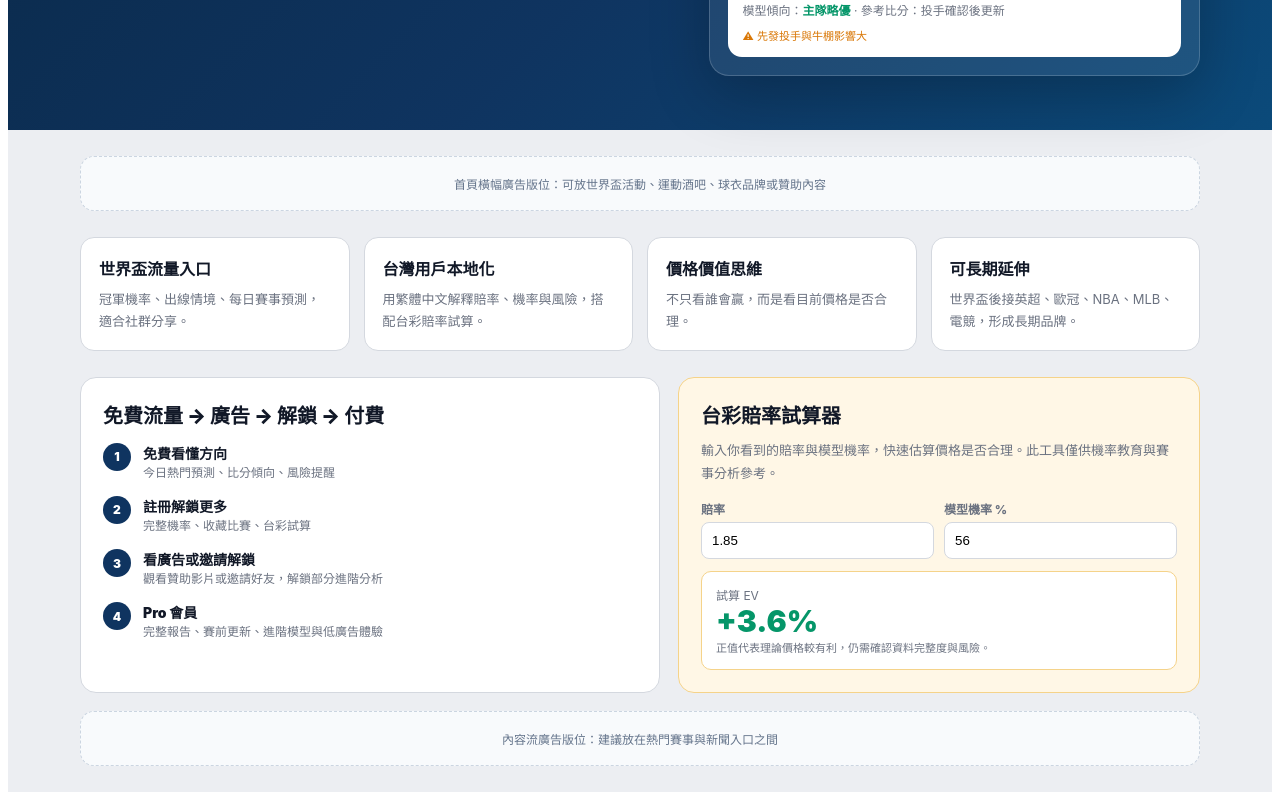
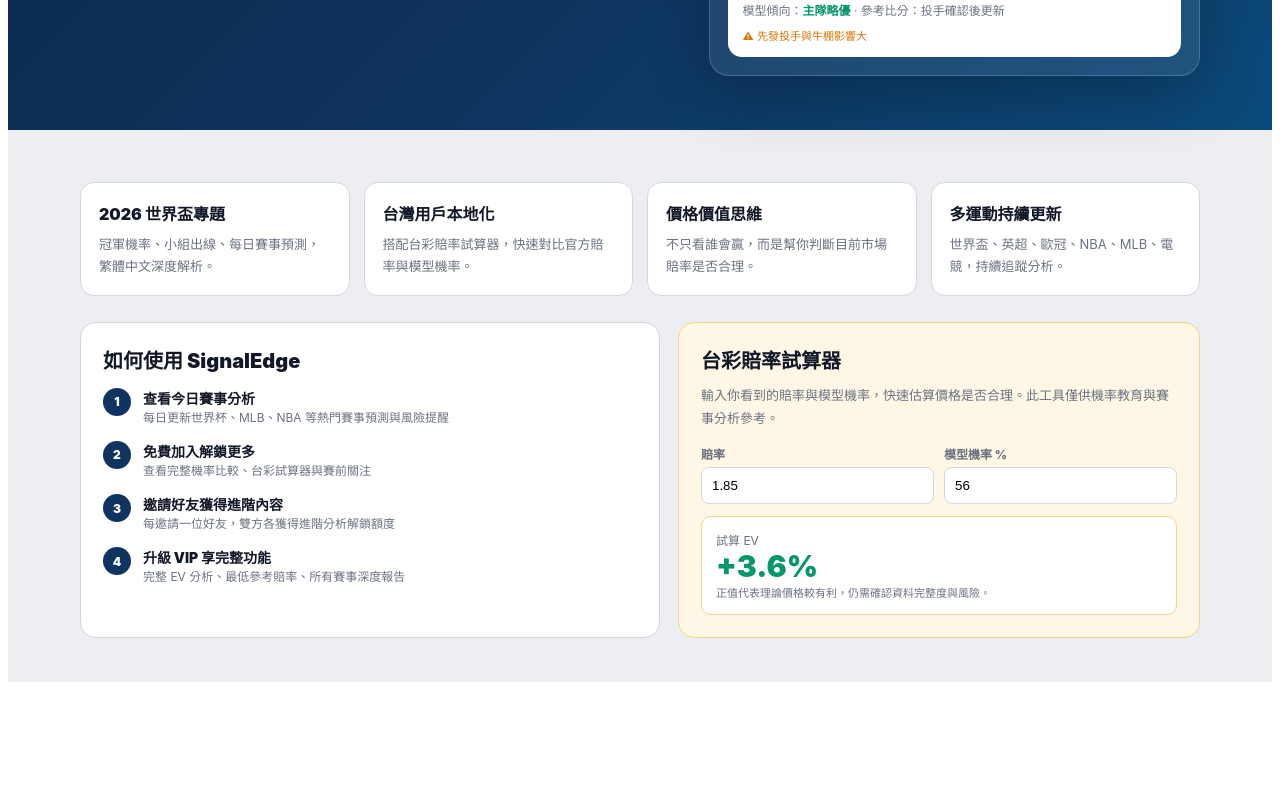
Before and after one commit to steevnwang-del/signal-edge, a React (Vite) app: page / in a window 1280 px wide. Shown: the part 531-1331 px from the top of the page. After the commit the page ends 1221 px from the top, so only its background shows below. Built offline with nearby package versions, Linux system fonts and the light colour scheme; no server answers; the database is empty.

Commit message:
Add files via upload

```diff
--- a/src/pages/LandingPage.jsx
+++ b/src/pages/LandingPage.jsx
@@ -11,8 +11,8 @@
   {sport:'MLB',home:'Dodgers',away:'Giants',model:'主隊略優',score:'投手確認後更新',risk:'先發投手與牛棚影響大',value:'觀望'},
 ];
 
-function AdSlot({ ad, fallbackText='廣告版位' }) {
-  if (!ad?.enabled) return <div style={{border:'1px dashed #CBD5E1',background:'#F8FAFC',borderRadius:14,padding:18,textAlign:'center',color:'#64748B',fontSize:12}}>{fallbackText}</div>;
+function AdSlot({ ad, fallbackText='' }) {
+  if (!ad?.enabled) return fallbackText ? <div style={{border:'1px dashed #CBD5E1',background:'#F8FAFC',borderRadius:14,padding:18,textAlign:'center',color:'#64748B',fontSize:12}}>{fallbackText}</div> : null;
   const body = <div style={{border:`1px solid ${C.border}`,background:C.white,borderRadius:14,padding:16,display:'flex',alignItems:'center',gap:14}}>
     {ad.imageUrl && <img src={ad.imageUrl} alt="" style={{width:120,height:64,objectFit:'cover',borderRadius:10}}/>}
     <div style={{flex:1}}><div style={{fontSize:10,color:C.amber,fontWeight:900,letterSpacing:1}}>贊助內容</div><div style={{fontSize:15,fontWeight:900,color:C.dark}}>{ad.title || ad.sponsorName || '合作品牌'}</div><div style={{fontSize:12,color:C.muted,marginTop:4}}>{ad.description || '世界盃期間品牌曝光版位'}</div></div>
@@ -31,8 +31,8 @@
 
   useEffect(()=>{(async()=>{try{const r=await fetch('/api/gateway',{method:'POST',headers:{'Content-Type':'application/json'},body:JSON.stringify({source:'odds',action:'getUpcoming',params:{region:'eu',limit:24}})});const d=await r.json();const evs=(d.result?.events||[]).filter(e=>SPORT_MAP[e.sport_key]).slice(0,3).map(e=>{const bm=e.bookmakers?.[0];const oc=bm?.markets?.find(m=>m.key==='h2h')?.outcomes||[];const h=oc.find(o=>o.name===e.home_team)?.price||2;const a=oc.find(o=>o.name===e.away_team)?.price||2;const draw=oc.find(o=>o.name==='Draw')?.price;const nv=noVig(h,draw,a);return{sport:SPORT_MAP[e.sport_key],home:zh(e.home_team),away:zh(e.away_team),model:nv.h>nv.a?'主隊傾向':'客隊傾向',score:e.sport_key?.includes('baseball')?'投手確認後更新': nv.h>60?'2-0 / 2-1':'1-1 / 1-0',risk:'賠率與陣容需賽前確認',value:nv.h>60?'勝率高，價格需檢查':'可觀察'};});if(evs.length)setCards(evs);}catch{} })();},[]);
 
-  const steps=[['免費看懂方向','今日熱門預測、比分傾向、風險提醒'],['註冊解鎖更多','完整機率、收藏比賽、台彩試算'],['看廣告或邀請解鎖','觀看贊助影片或邀請好友，解鎖部分進階分析'],['Pro 會員','完整報告、賽前更新、進階模型與低廣告體驗']];
-  const features=[['世界盃流量入口','冠軍機率、出線情境、每日賽事預測，適合社群分享。'],['台灣用戶本地化','用繁體中文解釋賠率、機率與風險，搭配台彩賠率試算。'],['價格價值思維','不只看誰會贏，而是看目前價格是否合理。'],['可長期延伸','世界盃後接英超、歐冠、NBA、MLB、電競，形成長期品牌。']];
+  const steps=[['查看今日賽事分析','每日更新世界杯、MLB、NBA 等熱門賽事預測與風險提醒'],['免費加入解鎖更多','查看完整機率比較、台彩試算器與賽前關注'],['邀請好友獲得進階內容','每邀請一位好友，雙方各獲得進階分析解鎖額度'],['升級 VIP 享完整功能','完整 EV 分析、最低參考賠率、所有賽事深度報告']];
+  const features=[['2026 世界盃專題','冠軍機率、小組出線、每日賽事預測，繁體中文深度解析。'],['台灣用戶本地化','搭配台彩賠率試算器，快速對比官方賠率與模型機率。'],['價格價值思維','不只看誰會贏，而是幫你判斷目前市場賠率是否合理。'],['多運動持續更新','世界盃、英超、歐冠、NBA、MLB、電競，持續追蹤分析。']];
 
   return <div style={{background:C.bg,minHeight:'100vh'}}>
     <section style={{background:`linear-gradient(135deg, ${C.navy2} 0%, ${C.navy} 55%, #0B4A7A 100%)`,color:C.white,padding:'62px 20px 54px'}}>
@@ -59,17 +59,17 @@
       </div>
     </section>
 
-    <section style={{maxWidth:1120,margin:'0 auto',padding:'26px 20px 0'}}><AdSlot ad={homeTopAd} fallbackText="首頁橫幅廣告版位：可放世界盃活動、運動酒吧、球衣品牌或贊助內容" /></section>
+    <section style={{maxWidth:1120,margin:'0 auto',padding:'26px 20px 0'}}><AdSlot ad={homeTopAd} fallbackText="" /></section>
 
     <section style={{maxWidth:1120,margin:'0 auto',padding:'26px 20px'}}>
       <div style={{display:'grid',gridTemplateColumns:'repeat(auto-fit,minmax(220px,1fr))',gap:14,marginBottom:26}}>{features.map(([t,d])=><div key={t} style={{background:C.white,border:`1px solid ${C.border}`,borderRadius:14,padding:18}}><div style={{fontSize:16,fontWeight:950,color:C.dark,marginBottom:8}}>{t}</div><div style={{fontSize:13,color:C.muted,lineHeight:1.7}}>{d}</div></div>)}</div>
 
       <div style={{display:'grid',gridTemplateColumns:'minmax(0,1fr) minmax(320px,.9fr)',gap:18,alignItems:'stretch'}}>
-        <div style={{background:C.white,border:`1px solid ${C.border}`,borderRadius:16,padding:22}}><div style={{fontSize:20,fontWeight:950,color:C.dark,marginBottom:14}}>免費流量 → 廣告 → 解鎖 → 付費</div>{steps.map((s,i)=><div key={s[0]} style={{display:'flex',gap:12,marginBottom:14}}><div style={{width:28,height:28,borderRadius:999,background:C.navy,color:C.white,display:'flex',alignItems:'center',justifyContent:'center',fontWeight:900,fontSize:12,flexShrink:0}}>{i+1}</div><div><div style={{fontWeight:900,color:C.dark,fontSize:14}}>{s[0]}</div><div style={{fontSize:12,color:C.muted,lineHeight:1.6}}>{s[1]}</div></div></div>)}</div>
+        <div style={{background:C.white,border:`1px solid ${C.border}`,borderRadius:16,padding:22}}><div style={{fontSize:20,fontWeight:950,color:C.dark,marginBottom:14}}>如何使用 SignalEdge</div>{steps.map((s,i)=><div key={s[0]} style={{display:'flex',gap:12,marginBottom:14}}><div style={{width:28,height:28,borderRadius:999,background:C.navy,color:C.white,display:'flex',alignItems:'center',justifyContent:'center',fontWeight:900,fontSize:12,flexShrink:0}}>{i+1}</div><div><div style={{fontWeight:900,color:C.dark,fontSize:14}}>{s[0]}</div><div style={{fontSize:12,color:C.muted,lineHeight:1.6}}>{s[1]}</div></div></div>)}</div>
         <div style={{background:'#FFF7E6',border:'1px solid #F5D38A',borderRadius:16,padding:22}}><div style={{fontSize:20,fontWeight:950,color:C.dark,marginBottom:10}}>台彩賠率試算器</div><p style={{fontSize:13,color:C.muted,lineHeight:1.8,margin:'0 0 14px'}}>輸入你看到的賠率與模型機率，快速估算價格是否合理。此工具僅供機率教育與賽事分析參考。</p><div style={{display:'grid',gridTemplateColumns:'1fr 1fr',gap:10,marginBottom:12}}><label style={{fontSize:12,color:C.muted,fontWeight:800}}>賠率<input value={odds} onChange={e=>setOdds(e.target.value)} style={{marginTop:5,width:'100%',boxSizing:'border-box',padding:'10px',border:`1px solid ${C.border}`,borderRadius:8}}/></label><label style={{fontSize:12,color:C.muted,fontWeight:800}}>模型機率 %<input value={prob} onChange={e=>setProb(e.target.value)} style={{marginTop:5,width:'100%',boxSizing:'border-box',padding:'10px',border:`1px solid ${C.border}`,borderRadius:8}}/></label></div><div style={{background:C.white,border:'1px solid #F5D38A',borderRadius:10,padding:14}}><div style={{fontSize:12,color:C.muted}}>試算 EV</div><div style={{fontSize:30,fontWeight:950,color:ev>=0?C.win:C.loss}}>{ev===null?'—':`${ev>0?'+':''}${ev}%`}</div><div style={{fontSize:11,color:C.muted}}>正值代表理論價格較有利，仍需確認資料完整度與風險。</div></div></div>
       </div>
 
-      <div style={{marginTop:18}}><AdSlot ad={inFeedAd} fallbackText="內容流廣告版位：建議放在熱門賽事與新聞入口之間" /></div>
+      <div style={{marginTop:18}}><AdSlot ad={inFeedAd} fallbackText="" /></div>
     </section>
   </div>;
 }
```
